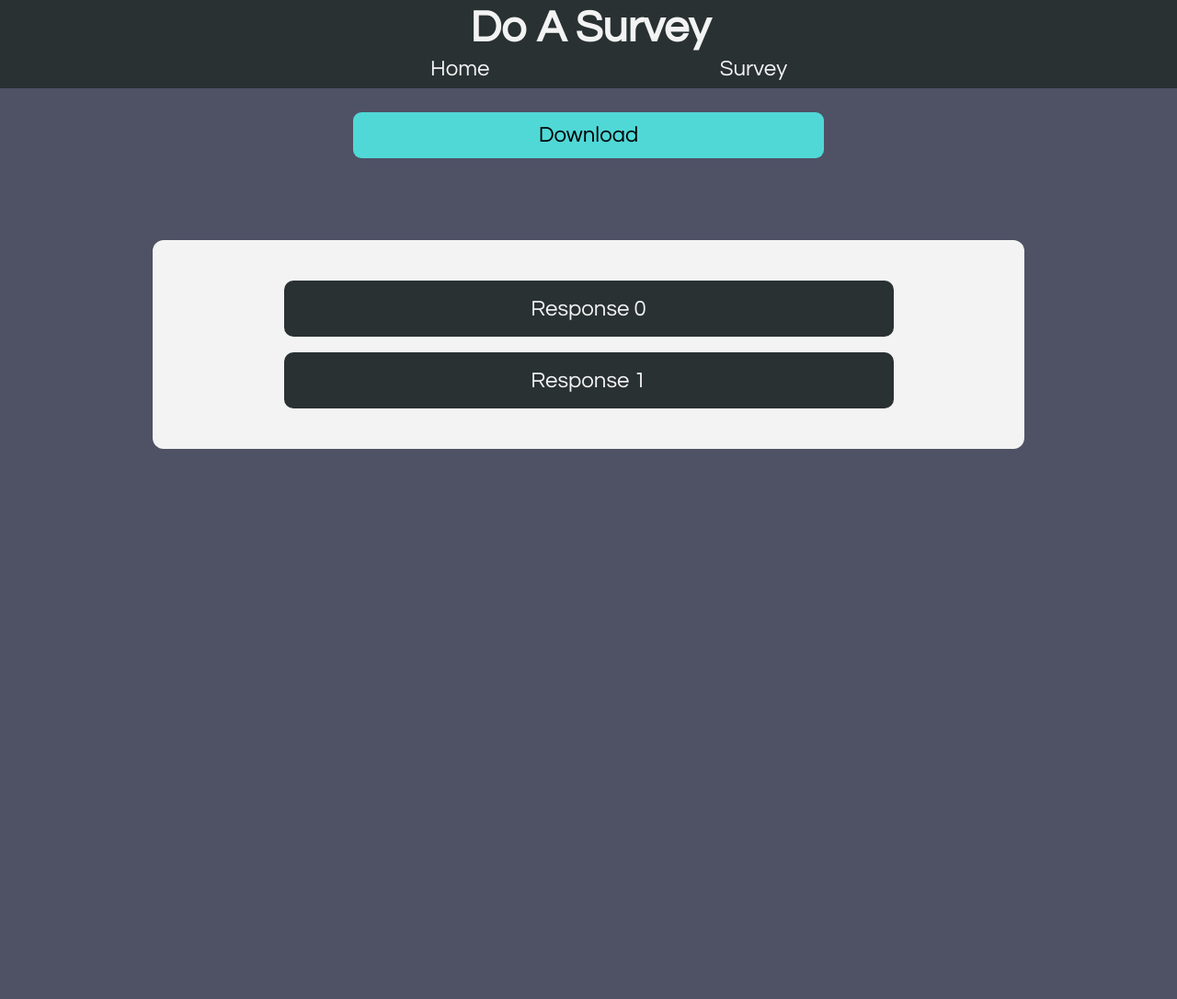
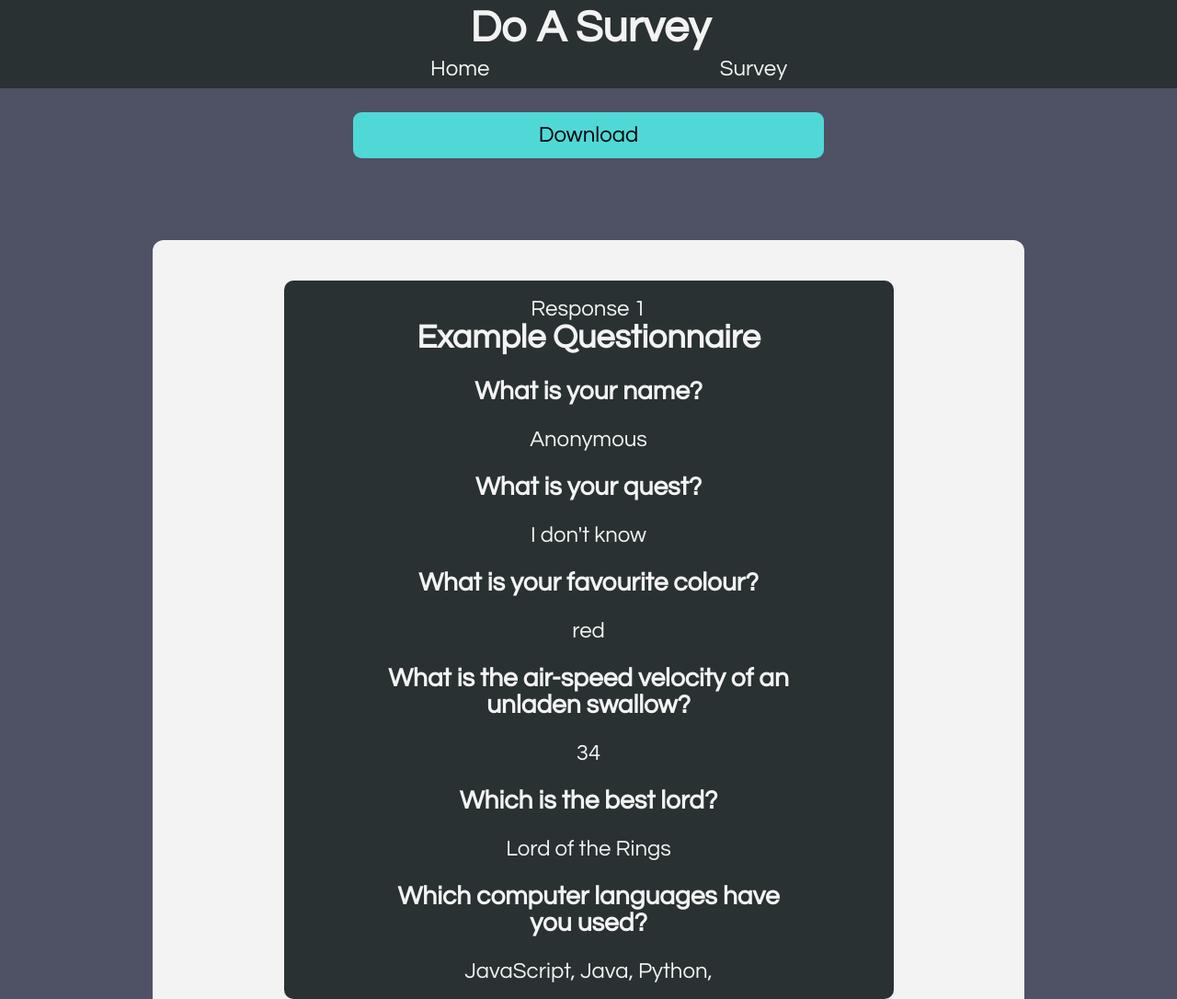
Before and after one commit to Sam2303/Web_redo-secondYearUni, a website: page src/html/LookAtResults.html in a window 1280 px wide. Shown: the top 1086 px of the page at 92% size. Before the commit the page ends 800 px from the top, so only its background shows below. Drawn offline with Linux system fonts and the light colour scheme.

Commit message:
results
made all the results print out onto one page

```diff
--- a/src/cssAndJS/css/main.css
+++ b/src/cssAndJS/css/main.css
@@ -74,7 +74,8 @@ header li{
 }
 
 .quesition,
-.response{
+.response,
+.responseContainer{
   background-color: var(--navBackground);
   color: var(--navText);
   width: 70%;
@@ -82,6 +83,7 @@ header li{
   padding: 2%;
   border-radius: 10px;
 }
+
 
 .quesition h3,
 .response h3{
--- a/src/cssAndJS/js/PrintResults2.js
+++ b/src/cssAndJS/js/PrintResults2.js
@@ -14,19 +14,46 @@ function printOnPage(results){
 
   for(let i = 0; i< results.answers.length; i++){
 
-    let responseNo =  document.createElement('div');
-    responseNo.className = 'response';
-    responseNo.textContent = 'Response ' + i;
-    questionnaireDiv.appendChild(responseNo);
+    elem.responseNo =  document.createElement('div');
+    elem.responseNo.className = 'responseContainer';
+    let numberResponse = i+1;
+    elem.responseNo.textContent = 'Response ' + numberResponse;
+    questionnaireDiv.appendChild(elem.responseNo);
 
     let Questionnaire_Title = document.createElement('h2');
     Questionnaire_Title.id = 'questionnaire_Title';
     Questionnaire_Title.textContent = results.answers[i].title;
-    Questionnaire_Title.style.display = 'none';
-    responseNo.appendChild(Questionnaire_Title);
+    //Questionnaire_Title.style.display = 'none';
+    elem.responseNo.appendChild(Questionnaire_Title);
 
-  }
+
+    let div = document.createElement('div');
+    div.className = 'repsonse';
+    elem.responseNo.appendChild(div);
+
+    for(let z = 0; z<results.answers[i].responses.length; z++){
+        printQuestion(i, z, results, div);
+        printResponse(i, z, results, div);
+        }
+    }
 }
+
+    // functions to print the questions and responses
+    function printQuestion(i, z, results, div){
+      let questions = document.createElement('h3');
+      questions.textContent = results.answers[i].responses[z].question;
+      questions.className = 'quesition';
+      //questions.style.display = 'none';
+      div.appendChild(questions);
+    }
+    function printResponse(i, z, results, div){
+      let response = document.createElement('p');
+      response.textContent = results.answers[i].responses[z].answer;
+      //response.style.display = 'none';
+      div.appendChild(response);
+    }
+
+
 
 
 //download button for the responses
--- a/src/cssAndJS/json/responses.json
+++ b/src/cssAndJS/json/responses.json
@@ -1 +1 @@
-{"answers":[{"title":"Example Questionnaire","responses":[{"id":0,"question":"What is your name?","answer":""},{"id":1,"question":"What is your quest?","answer":""},{"id":2,"question":"What is your favourite colour?","answer":""},{"id":3,"question":"What is the air-speed velocity of an unladen swallow?","answer":""},{"id":4,"question":"Which is the best lord?","answer":""},{"id":5,"question":"Which computer languages have you used?","answer":""}]},{"title":"Example Questionnaire","responses":[{"id":0,"question":"What is your name?","answer":""},{"id":1,"question":"What is your quest?","answer":""},{"id":2,"question":"What is your favourite colour?","answer":""},{"id":3,"question":"What is the air-speed velocity of an unladen swallow?","answer":""},{"id":4,"question":"Which is the best lord?","answer":""},{"id":5,"question":"Which computer languages have you used?","answer":""}]}]}
+{"answers":[{"title":"Example Questionnaire","responses":[{"id":0,"question":"What is your name?","answer":"Anonymous"},{"id":1,"question":"What is your quest?","answer":"I don't know"},{"id":2,"question":"What is your favourite colour?","answer":"red"},{"id":3,"question":"What is the air-speed velocity of an unladen swallow?","answer":"34"},{"id":4,"question":"Which is the best lord?","answer":"Lord of the Rings"},{"id":5,"question":"Which computer languages have you used?","answer":"JavaScript, Java, Python, "}]},{"title":"Example Questionnaire","responses":[{"id":0,"question":"What is your name?","answer":"I don't know"},{"id":1,"question":"What is your quest?","answer":"to complete web"},{"id":2,"question":"What is your favourite colour?","answer":"red"},{"id":3,"question":"What is the air-speed velocity of an unladen swallow?","answer":"54"},{"id":4,"question":"Which is the best lord?","answer":"Lorde"},{"id":5,"question":"Which computer languages have you used?","answer":"JavaScript, Java, Python, "}]}]}
```
